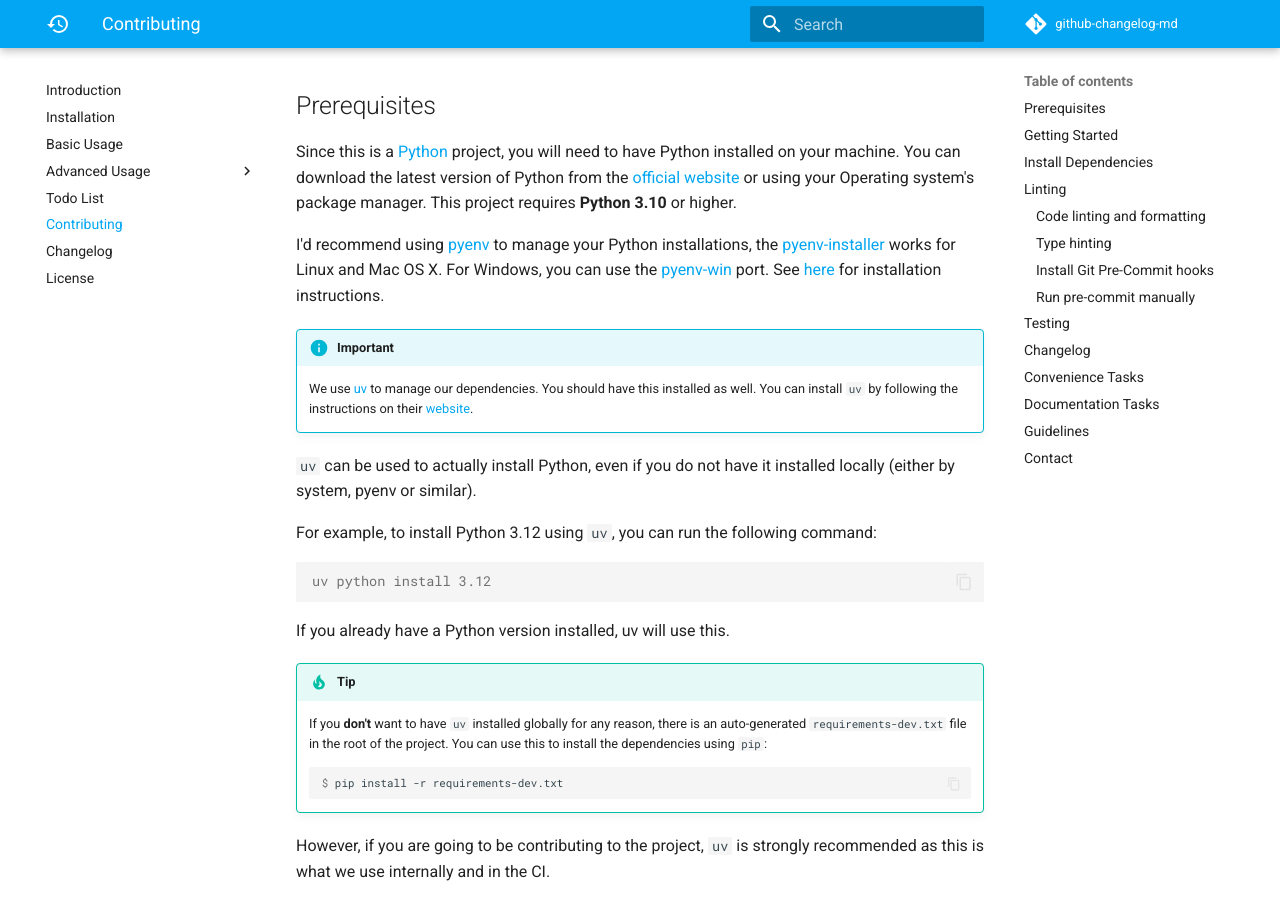
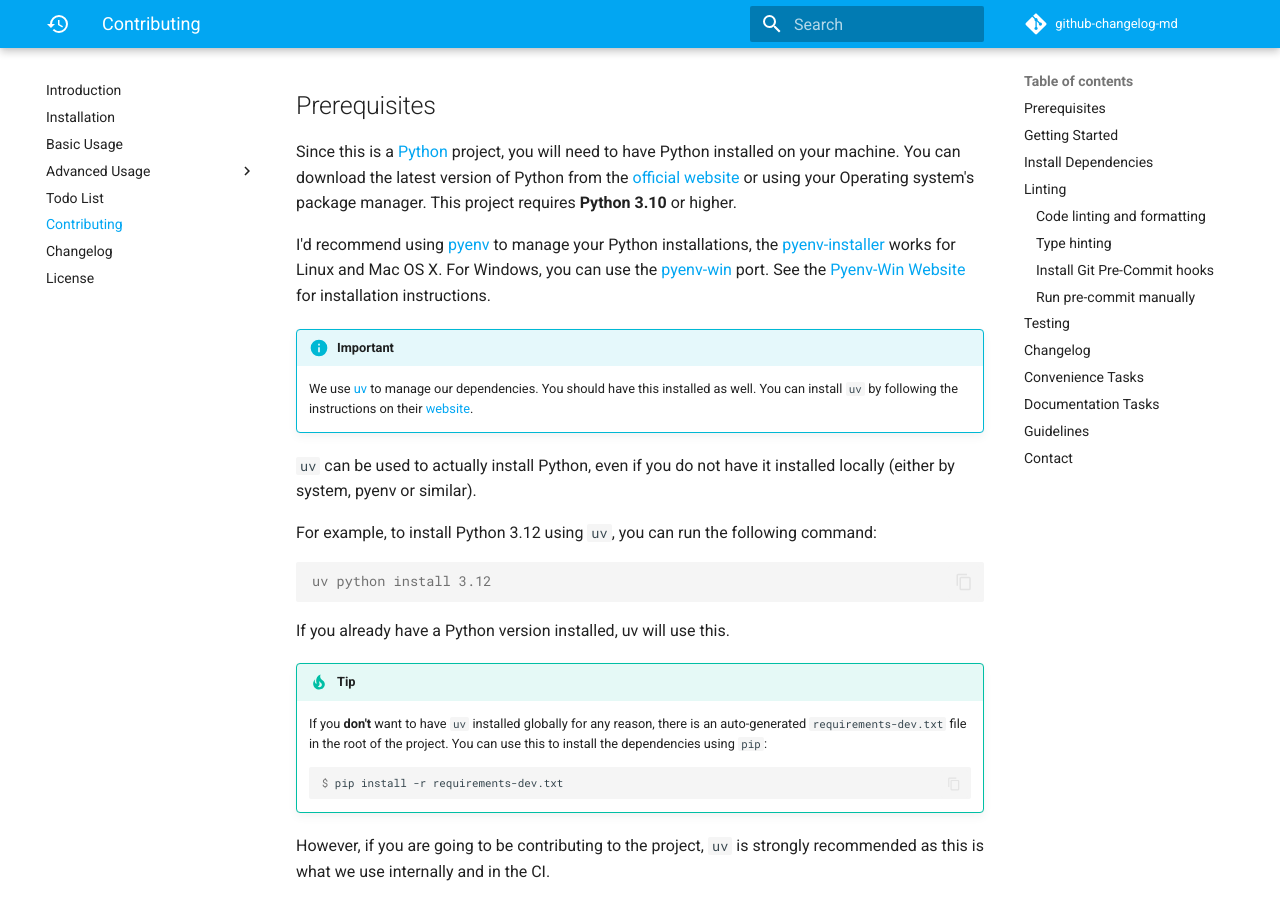
Before and after one commit to seapagan/github-changelog-md, an MkDocs documentation site: the page built from docs/contributing.md, in a window 1280 px wide and 900 px high, scrolled down 639 px. Built offline with MkDocs 1.6.1 and Material for MkDocs 9.7.7, drawn with Linux system fonts in a browser that asks for light colours; emoji names are drawn with the system emoji font; comment, search, counter and statistics services are not loaded.

Commit message:
docs: fix markdown lint errors in contributing docs
Signed-off-by: Grant Ramsay <seapagan@gmail.com>

```diff
--- a/docs/contributing.md
+++ b/docs/contributing.md
@@ -41,12 +41,12 @@
 Operating system's package manager. This project requires **Python 3.10** or
 higher.
 
-I'd recommend using
-[pyenv](https://github.com/pyenv/pyenv) to manage your Python installations, the
+I'd recommend using [pyenv](https://github.com/pyenv/pyenv) to manage your
+Python installations, the
 [pyenv-installer](https://github.com/pyenv/pyenv-installer) works for Linux and
 Mac OS X. For Windows, you can use the
-[pyenv-win](https://github.com/pyenv-win/pyenv-win) port. See
-[here](https://github.com/pyenv-win/pyenv-win#installation ) for installation
+[pyenv-win](https://github.com/pyenv-win/pyenv-win) port. See the [Pyenv-Win
+Website](https://github.com/pyenv-win/pyenv-win#installation ) for installation
 instructions.
 
 > [!IMPORTANT]
```
Also changed, not shown: CONTRIBUTING.md (+4 -4 lines), .markdownlint.json.
